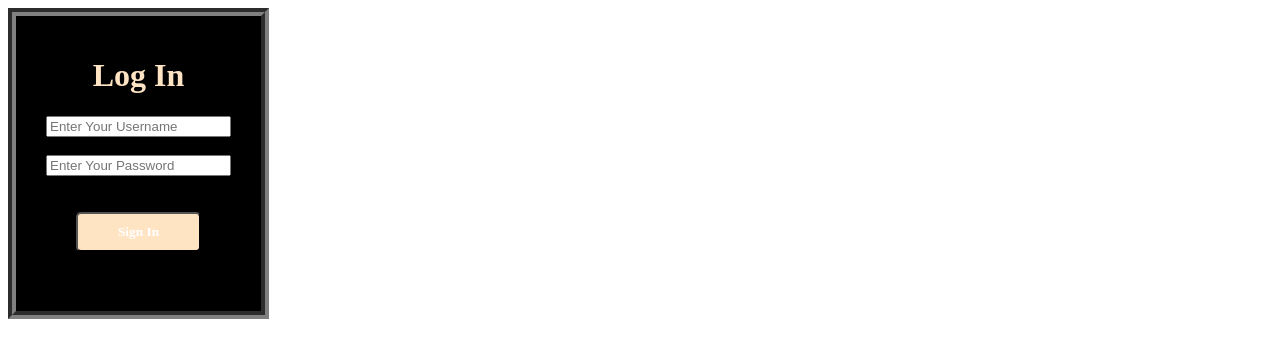
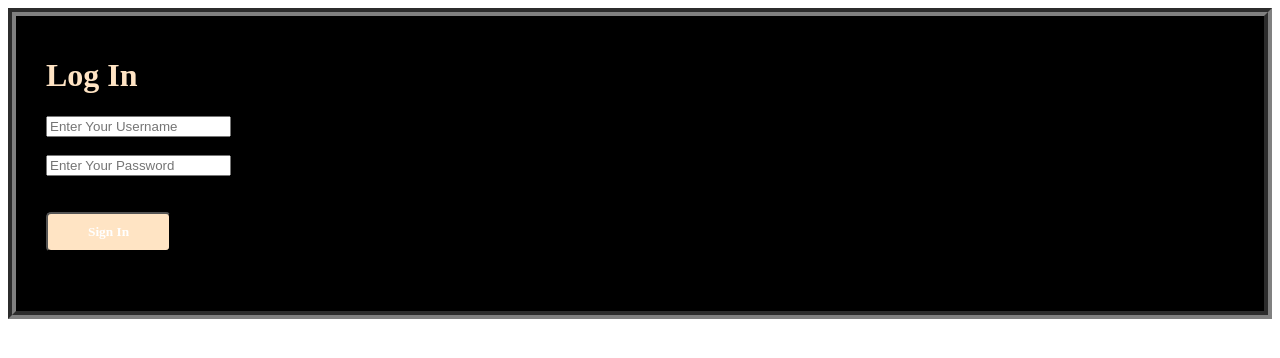
Before and after one commit to R32-PT/SE_Project, a Flask app: page / in a window 1280 px wide. Shown: the top 358 px of the page. Run offline with Flask 2, Linux system fonts and the light colour scheme; some libraries are stand-ins or nearby versions.

Commit message:
Update login.html

```diff
--- a/templates/login.html
+++ b/templates/login.html
@@ -3,7 +3,7 @@
         <link rel="stylesheet" type="text/css" href="{{url_for('static',filename='styles/login.css')}}">
     </head>
     <body>
-        <div class="login" style="display: inline-block; text-align: center;">
+        <div class="login">
             <h1>Log In</h1>
             <form action="{{url_for('login')}}" method="POST">
                 <input id="username" name="username" type="text" placeholder="Enter Your Username" class="textbox"/></br></br>
```
